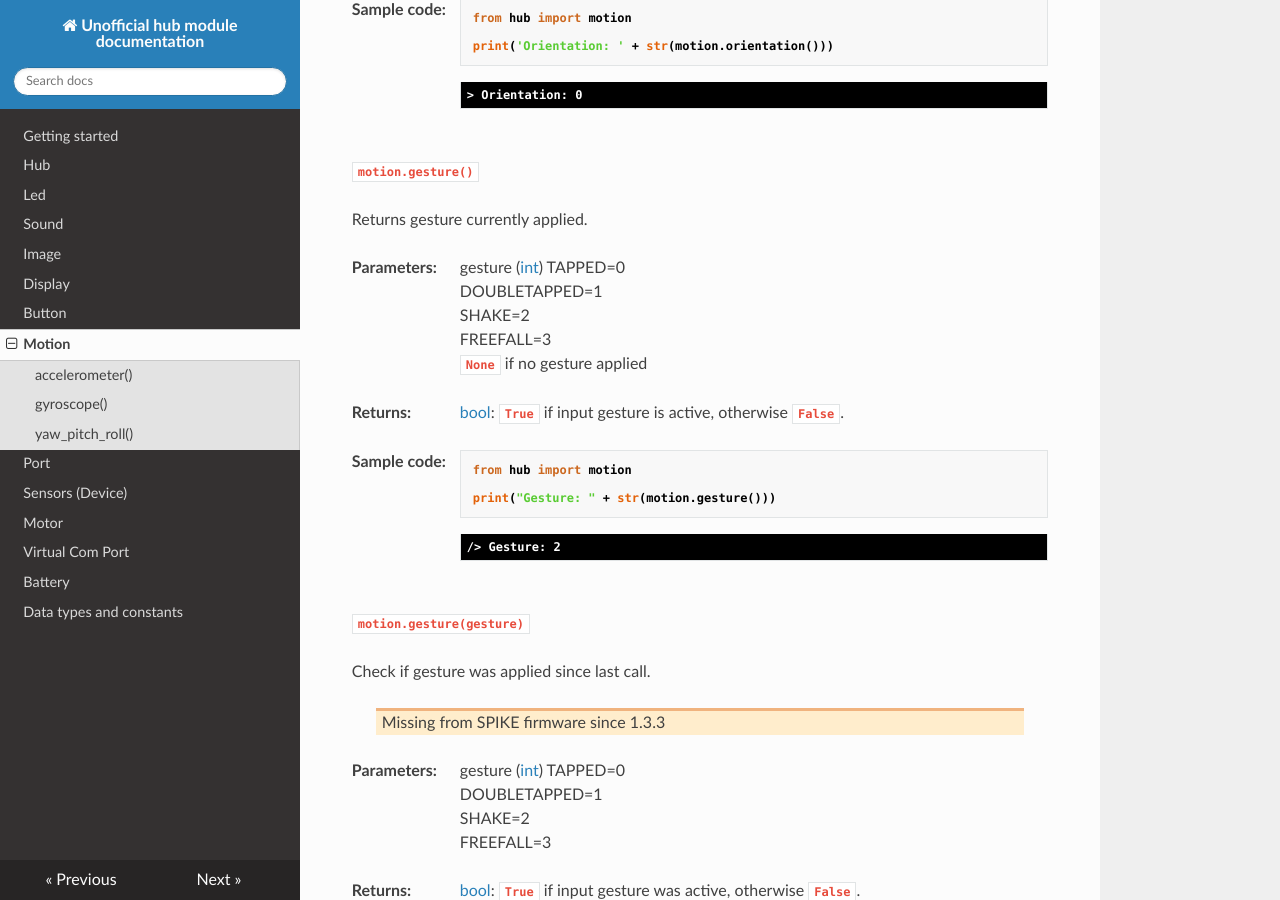
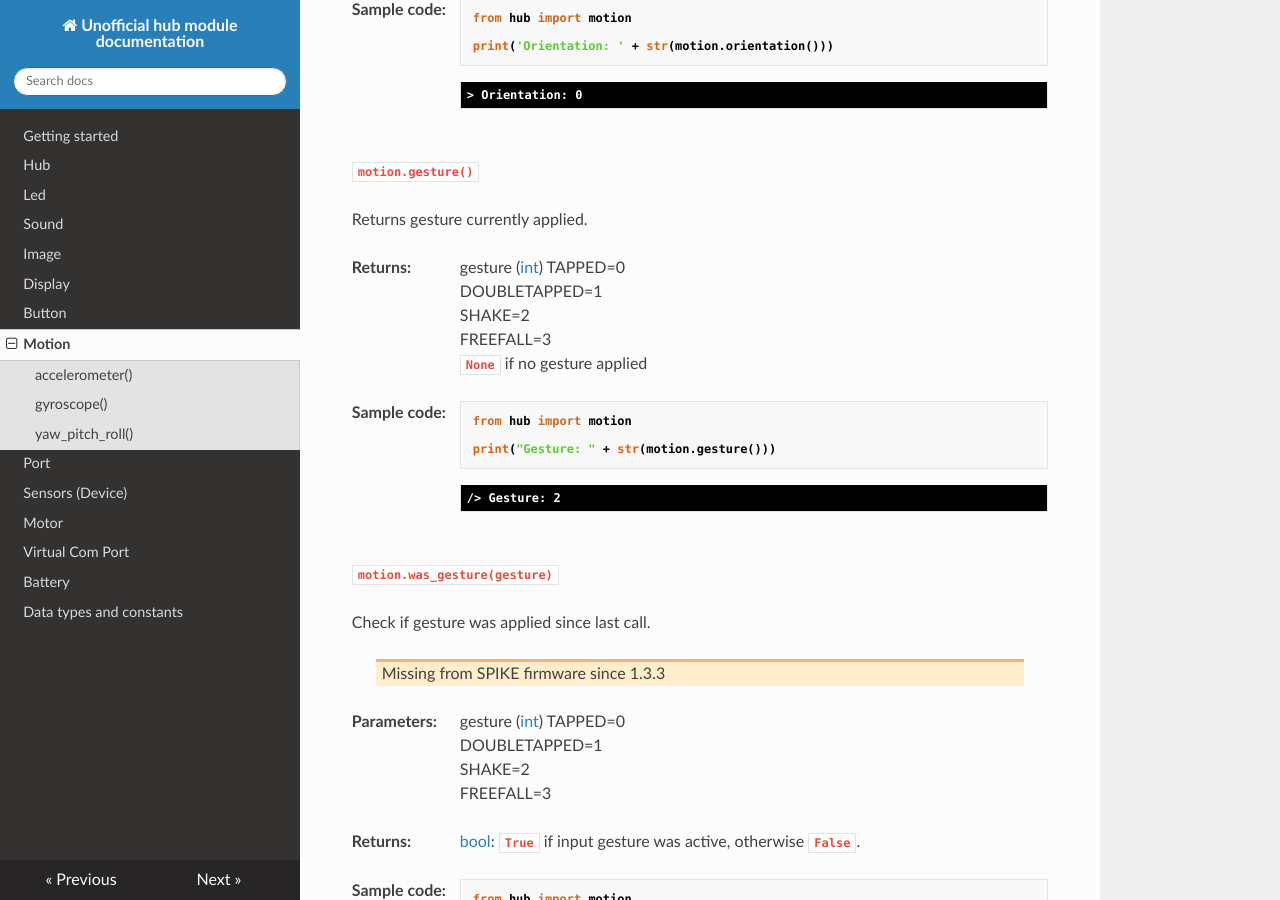
Before and after one commit to NStrijbosch/hub-module-notes, an MkDocs documentation site: the page built from docs/motion.md, in a window 1280 px wide and 900 px high, scrolled down 1799 px. Built offline with MkDocs 1.6.1, drawn with Linux system fonts in a browser that asks for light colours; nearby versions of some CDN libraries.

Commit message:
Update motion.md

```diff
--- a/docs/motion.md
+++ b/docs/motion.md
@@ -115,7 +115,7 @@ print('Orientation: ' + str(motion.orientation()))
 
 Returns gesture currently applied.
 
-__Parameters:__
+__Returns:__
 
 * gesture ([int](data_types.md#int))
     TAPPED=0
@@ -123,10 +123,6 @@ __Parameters:__
     SHAKE=2
     FREEFALL=3
 * `None` if no gesture applied
-
-__Returns:__
-
-* [bool](data_types.bool): `True` if input gesture is active, otherwise `False`.
 
 __Sample code:__
 
@@ -142,7 +138,7 @@ print("Gesture: " + str(motion.gesture()))
 
 ## (was_gesture())
 
-`motion.gesture(gesture)`
+`motion.was_gesture(gesture)`
 
 Check if gesture was applied since last call.
 
```
